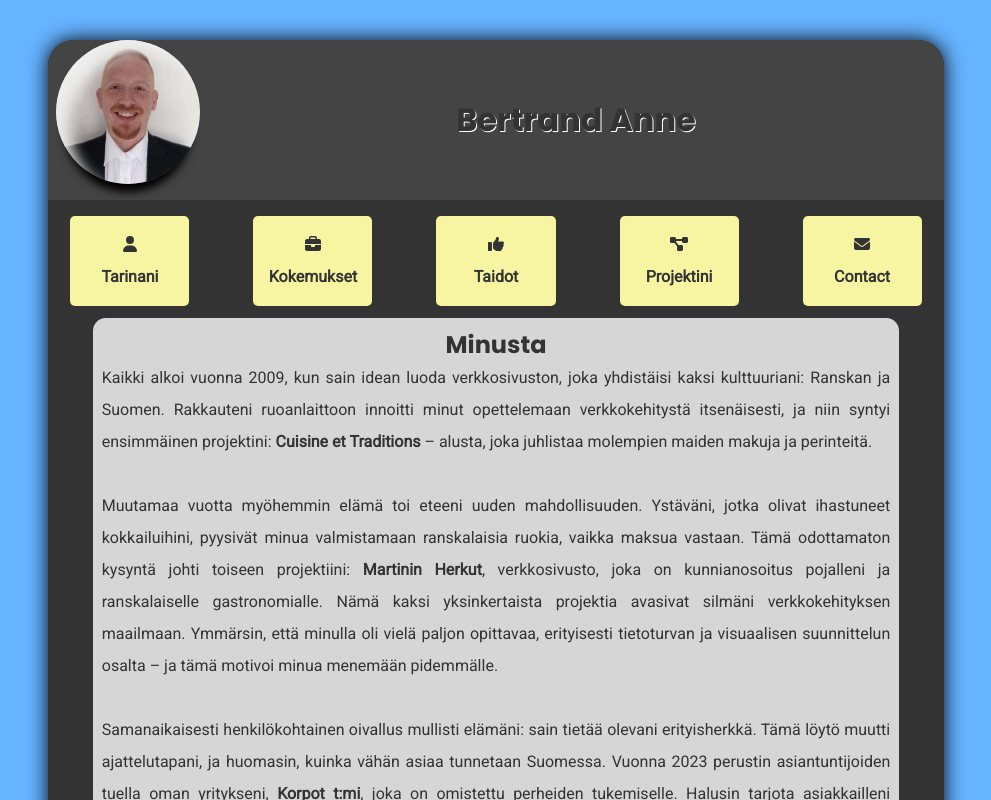
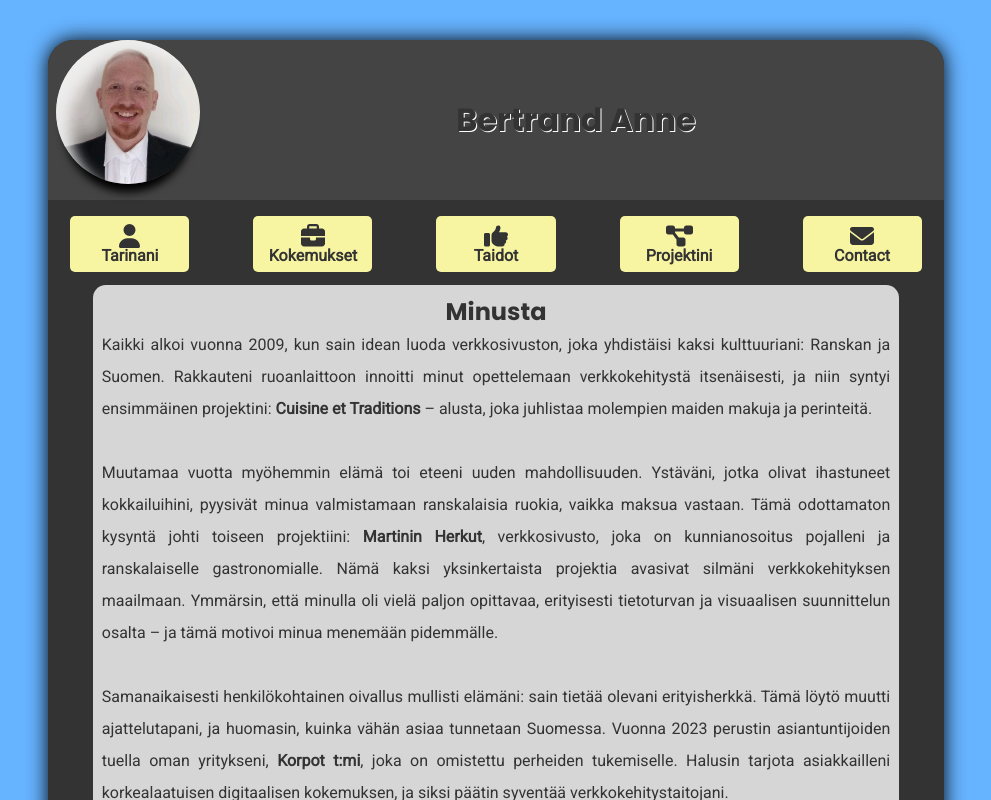
Before and after one commit to Bertrand14/bertrand14.github.io, a React (Vite) app: page / in a window 1280 px wide. Shown: the top 800 px of the page, without its empty margins (144-1135 px from the left). Built offline with nearby package versions, Linux system fonts and the light colour scheme.

Commit message:
projects css

```diff
--- a/src/styles/layout/_navbar.scss
+++ b/src/styles/layout/_navbar.scss
@@ -21,11 +21,15 @@ nav{
     color:$secondaryAnthracite1;
     border-radius: 5px;
     font-weight: bold;
-    padding:1vw;
     text-align: center;
     box-shadow: none;
     cursor: pointer;
     transition:all 250ms ease-in-out;
+    line-height: 1rem;
+    padding:1vh 0;
+    i{
+     font-size: 1.5rem;
+    }
     &:hover{
      box-shadow: 0px 0px 12px 4px rgba(0,0,0,0.74);
      background-color: $thirdYellow1;
--- a/src/styles/pages/_projects.scss
+++ b/src/styles/pages/_projects.scss
@@ -35,10 +35,7 @@
      color: #333;
    }
    .keypoints{
-    li{
-      list-style-image: url('https://giphy.com/embed/93lywvXdUlArzhrASa');
-      // <div style="width:100%;height:0;padding-bottom:100%;position:relative;"><iframe src="https://giphy.com/embed/93lywvXdUlArzhrASa" width="100%" height="100%" style="position:absolute" frameBorder="0" class="giphy-embed" allowFullScreen></iframe></div><p><a href="https://giphy.com/stickers/iamsuperbianca-how-paano-paanobato-93lywvXdUlArzhrASa">via GIPHY</a></p>
-    }
+    list-style-image: url(./../../assets/images/bulb.png);
    }
    .links a {
      display: inline-block;
```
